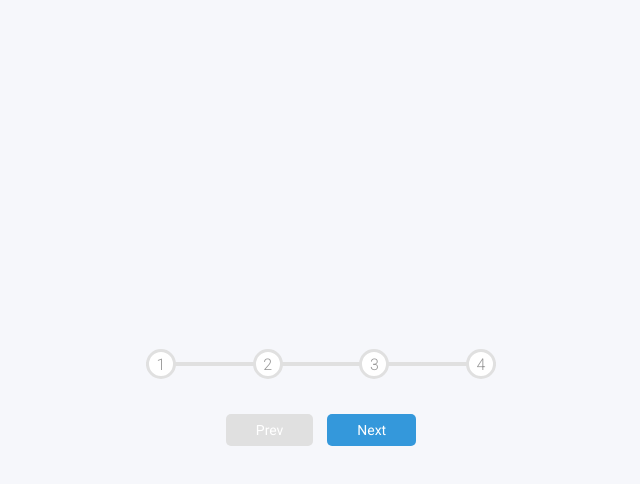
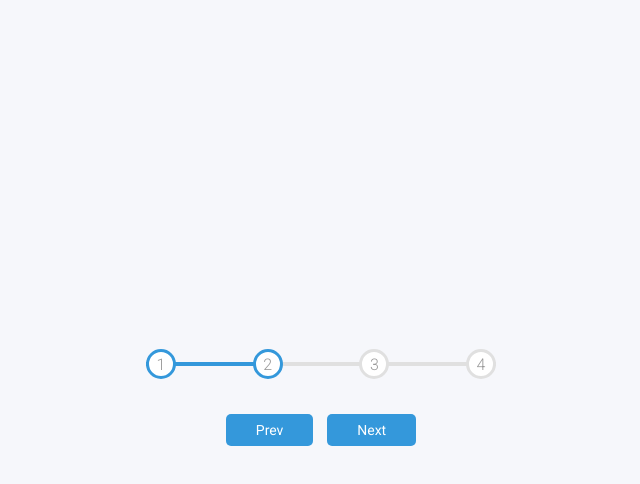
Before and after one commit to tdd3vlp/progress-bar, a plain HTML site: page index.html in a window 1280 px wide. Both pictures are taken after a click on the button "Next". Shown: the whole page, without its empty margins (319-959 px from the left). Drawn offline with Linux system fonts and the light colour scheme.

Commit message:
feat: add js functionality

```diff
--- a/script.js
+++ b/script.js
@@ -1,3 +1,5 @@
+// ? Variables
+
 const progress = document.getElementById('progress');
 const prev = document.getElementById('prev');
 const next = document.getElementById('next');
@@ -5,6 +7,50 @@ const circles = document.querySelectorAll('.circle');
 
 let currentActive = 1;
 
+// * Event Listeners
+
 next.addEventListener('click', () => {
   currentActive++;
+
+  if (currentActive > circles.length) {
+    currentActive = circles.length;
+  }
+
+  update();
 });
+
+prev.addEventListener('click', () => {
+  currentActive--;
+
+  if (currentActive < 1) {
+    currentActive = 1;
+  }
+
+  update();
+});
+
+// ! Functions
+
+function update() {
+  circles.forEach((circle, i) => {
+    if (i < currentActive) {
+      circle.classList.add('active');
+    } else {
+      circle.classList.remove('active');
+    }
+  });
+
+  const actives = document.querySelectorAll('.active');
+
+  progress.style.width =
+    ((actives.length - 1) / (circles.length - 1)) * 100 + '%';
+
+  if (currentActive === 1) {
+    prev.disabled = true;
+  } else if (currentActive === circles.length) {
+    next.disabled = true;
+  } else {
+    prev.disabled = false;
+    next.disabled = false;
+  }
+}
--- a/style.css
+++ b/style.css
@@ -73,7 +73,7 @@ body {
   background-color: var(--line-border-fill);
 
   transform: translateY(-50%);
-  transition: 0.4s ease;
+  transition: 0.7s ease;
 }
 
 .circle {
@@ -90,10 +90,10 @@ body {
   border: 3px solid var(--line-border-empty);
   border-radius: 50%;
 
-  transition: 0.4s ease;
+  transition: 0.7s ease;
 }
 
-.circle:active {
+.circle.active {
   border-color: var(--line-border-fill);
 }
 
```
